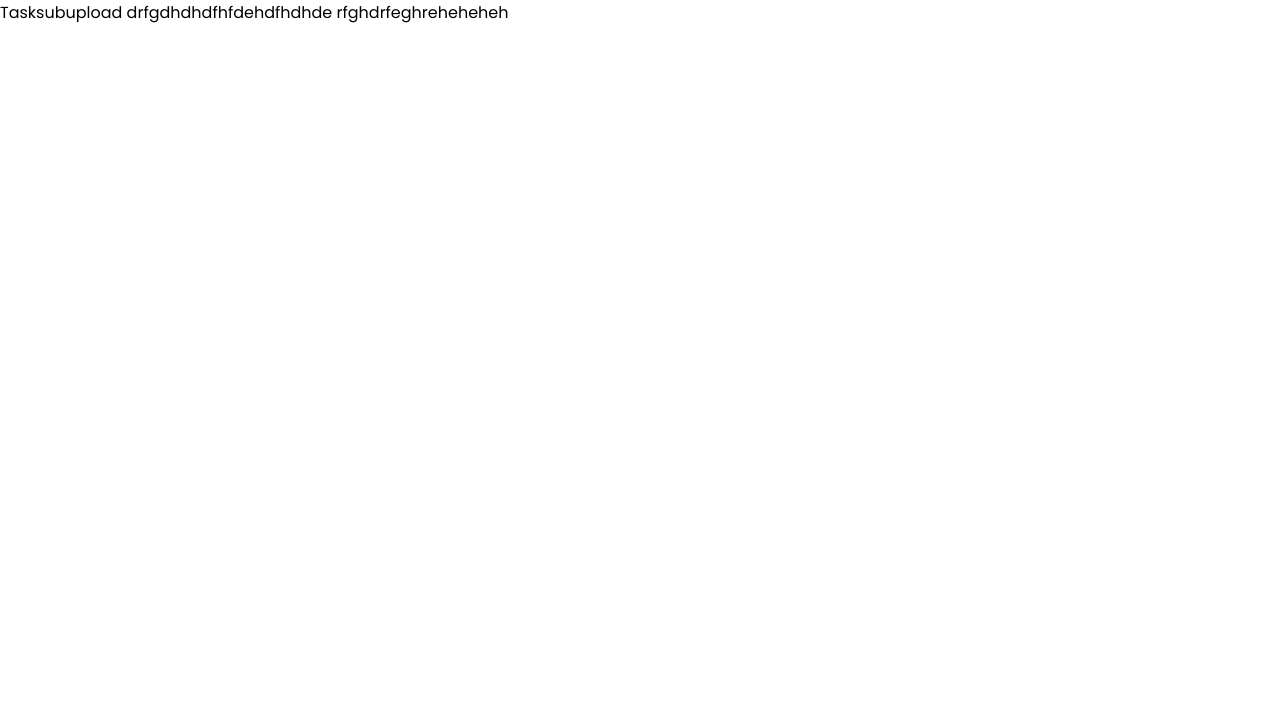
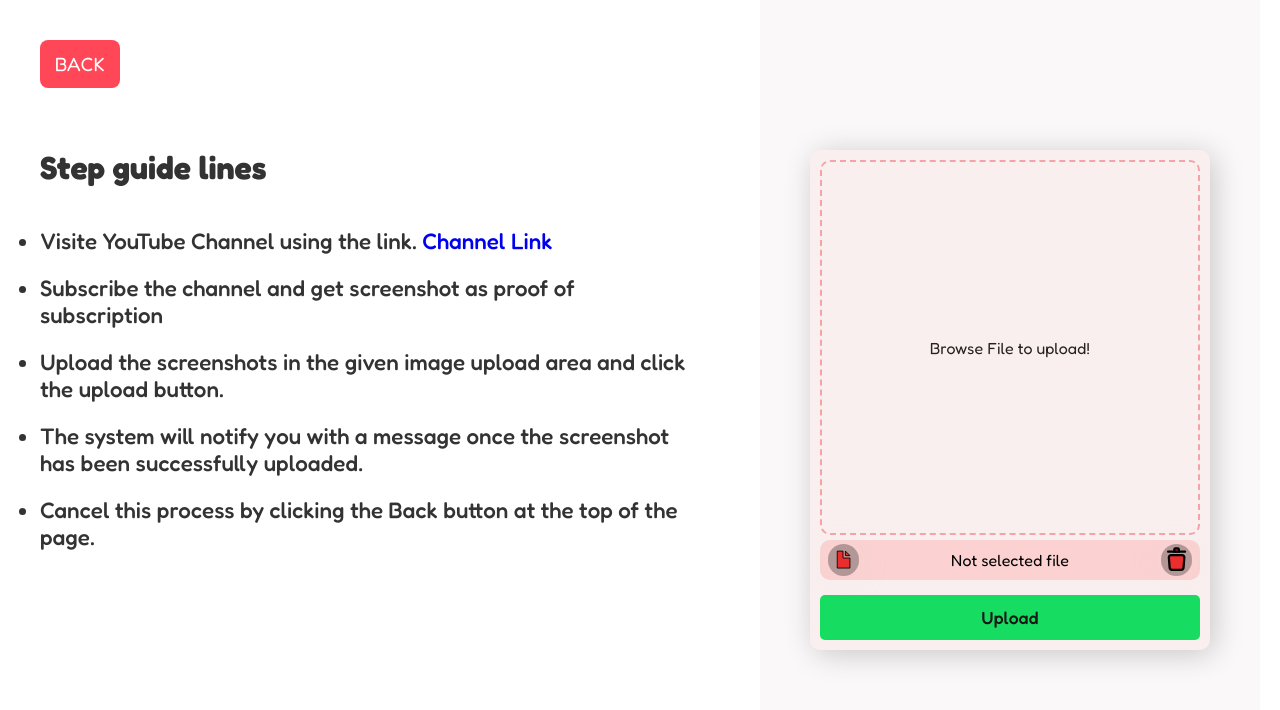
Before and after one commit to Pasindu-Peiris/Hello-YouTube-project_copy_by_me, a React (Create React App) app in the folder client/: page /tasksubcomplete/1 in a window 1280 px wide. Shown: the top 710 px of the page. Built offline with nearby package versions, Linux system fonts and the light colour scheme.

Commit message:
Update Tasksubupload.jsx

```diff
--- a/client/src/pages/user/Tasksubupload.jsx
+++ b/client/src/pages/user/Tasksubupload.jsx
@@ -1,5 +1,7 @@
-import React from "react";
-import { useParams } from "react-router-dom";
+import React, { useState } from "react";
+import { useParams, useNavigate } from "react-router-dom";
+import "../../assets/pagecss/Tasksubupload.css";
+import { Toaster, toast } from "react-hot-toast";
 
 const Tasksubupload = () => {
 
@@ -7,12 +9,155 @@ const Tasksubupload = () => {
 
   console.log(taskid);
 
-  return <div>Tasksubupload
 
-drfgdhdhdfhfdehdfhdhde
+  const [imagePreview, setImagePreview] = useState(null);
+  const [selectedFile, setSelectedFile] = useState(null);
 
-rfghdrfeghreheheheh
-  </div>;
+  const navigate = useNavigate();
+
+  // Handle file selection
+  const handleFileChange = (event) => {
+    const file = event.target.files[0];
+    if (file) {
+      const reader = new FileReader();
+      reader.onload = (e) => {
+        setImagePreview(e.target.result); // Set the image preview URL
+      };
+      reader.readAsDataURL(file);
+      setSelectedFile(file); // Save the selected file
+    }
+  };
+
+
+  // Handle form submission
+  const handleUpload = (event) => {
+    event.preventDefault(); // Prevent the default form submission behavior
+    if (selectedFile) {
+      // Perform the upload logic here (e.g., send the file to a server)
+      console.log("Uploading file:", selectedFile.name);
+      alert(`File "${selectedFile.name}" uploaded successfully!`);
+
+    } else {
+      toast.error("Please select a file first!", {
+        duration: 3000,
+        style: {
+          borderRadius: "10px",
+          height: "60px",
+          background: "#171617",
+          fontFamily: "Poppins",
+          color: "#fff",
+        },
+      });
+
+    }
+  };
+
+  const deleteImage = () => {
+    setImagePreview(null);
+    setSelectedFile(null);
+
+  }
+
+  const navigateBack = () => {
+
+    toast.error('Task Process will be Cancel ', {
+      duration: 3000,
+      style: {
+        borderRadius: "10px",
+        height: "60px",
+        background: "#171617",
+        fontFamily: "Poppins",
+        color: "#fff",
+      },
+    });
+
+    setTimeout(() => {
+
+      navigate('/tasksub')
+    }, 2000);
+
+
+
+  }
+
+  return (
+
+    <div id="Tasksubupload">
+
+      <div className="Tasksubupload1">
+
+        <div className="tasksubuploadtext">
+          <button onClick={() => { navigateBack() }}>BACK</button>
+          <h1>Step guide lines </h1>
+
+          <ul>
+            <li>Visite YouTube Channel using the link.  <a href="!#">Channel Link</a> </li>
+            <li>Subscribe the channel and get screenshot as  proof of subscription</li>
+            <li>Upload the screenshots in the given image upload area and click the upload button.</li>
+            <li>The system will notify you with a message once the screenshot has been successfully uploaded.</li>
+            <li>Cancel this process by clicking the Back button at the top of the page.</li>
+          </ul>
+
+
+        </div>
+
+      </div>
+
+      <div className="Tasksubupload2">
+
+
+
+        <form onSubmit={handleUpload} className="containerTasksubupload">
+          <div className="headerTasksubupload">
+
+            <p>Browse File to upload!</p>
+            {/* Image Preview */}
+            {imagePreview && (
+              <div className="imagePreview">
+                <img src={imagePreview} alt="Uploaded" />
+              </div>
+            )}
+          </div>
+          <label htmlFor="file" className="footerTasksubupload">
+            <svg fill="#000000" viewBox="0 0 32 32" xmlns="http://www.w3.org/2000/svg">
+              <g id="SVGRepo_bgCarrier" strokeWidth="0"></g>
+              <g id="SVGRepo_tracerCarrier" strokeLinecap="round" strokeLinejoin="round" ></g>
+              <g id="SVGRepo_iconCarrier">
+                <path d="M15.331 6H8.5v20h15V14.154h-8.169z" stroke="#000000"></path>
+                <path d="M18.153 6h-.009v5.342H23.5v-.002z" stroke="#000000"></path>
+              </g>
+            </svg>
+            <p>{selectedFile ? selectedFile.name : "Not selected file"}</p>
+            <svg viewBox="0 0 24 24" fill="none" xmlns="http://www.w3.org/2000/svg" onClick={() => { deleteImage() }}>
+              <g id="SVGRepo_bgCarrier" strokeWidth="0"></g>
+              <g id="SVGRepo_tracerCarrier" strokeLinecap="round" strokeLinejoin="round"></g>
+              <g id="SVGRepo_iconCarrier">
+                <path
+                  d="M5.16565 10.1534C5.07629 8.99181 5.99473 8 7.15975 8H16.8402C18.0053 8 18.9237 8.9918 18.8344 10.1534L18.142 19.1534C18.0619 20.1954 17.193 21 16.1479 21H7.85206C6.80699 21 5.93811 20.1954 5.85795 19.1534L5.16565 10.1534Z"
+                  stroke="#000000"
+                  strokeWidth="2"
+                ></path>
+                <path d="M19.5 5H4.5" stroke="#000000" strokeWidth="2" strokeLinecap="round"></path>
+                <path
+                  d="M10 3C10 2.44772 10.4477 2 11 2H13C13.5523 2 14 2.44772 14 3V5H10V3Z"
+                  stroke="#000000"
+                  strokeWidth="2"
+                ></path>
+              </g>
+            </svg>
+          </label>
+          <input id="file" type="file" accept="image/*" onChange={handleFileChange} />
+          <input type="submit" value="Upload" className="uploadButton" />
+        </form>
+
+
+      </div>
+
+      <Toaster position="top-center" reverseOrder={false} />
+    </div>
+
+
+  )
 };
 
 export default Tasksubupload;
```
